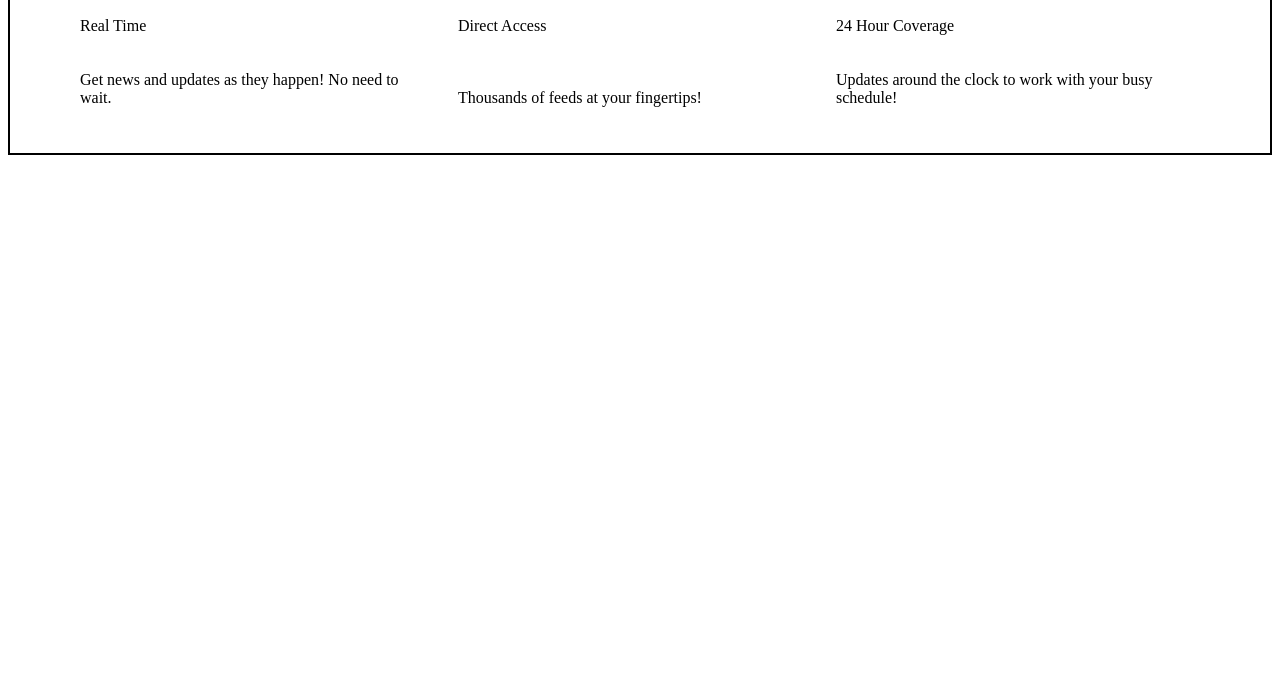
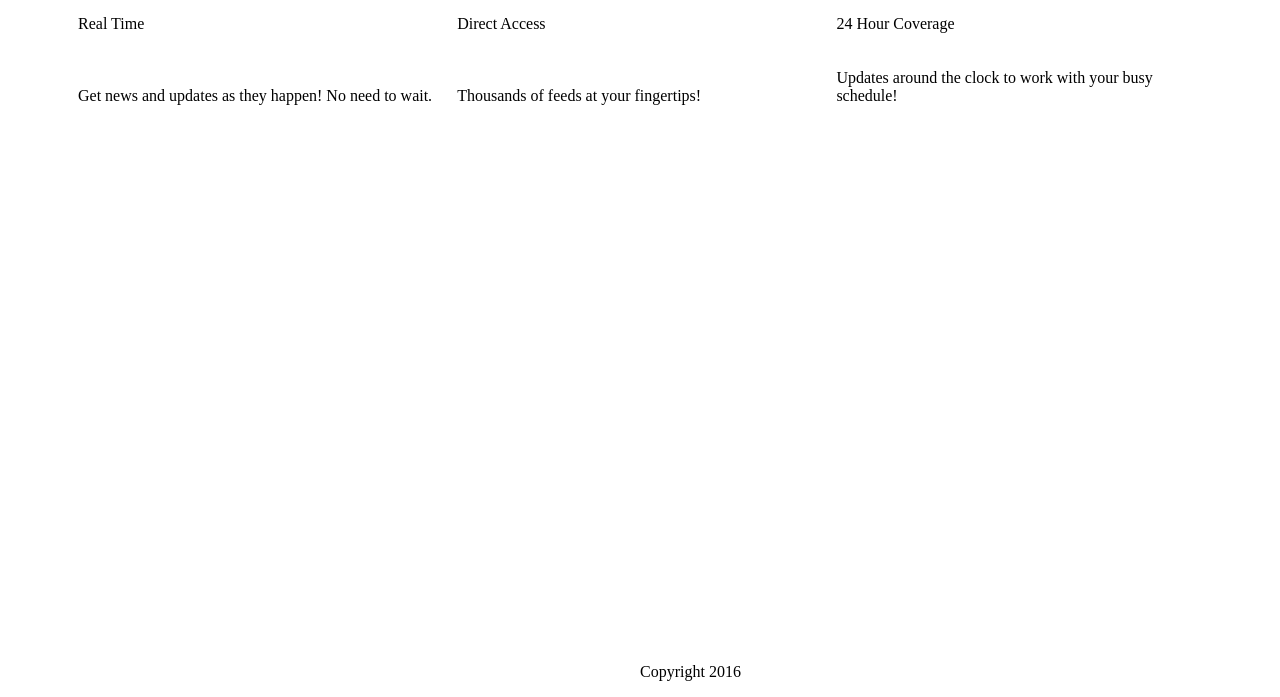
Before and after one commit to juliocj360/Project-One, a plain HTML site: page index.html in a window 1280 px wide. Shown: the part 103-800 px from the top of the page. Drawn offline with Linux system fonts and the light colour scheme.

Commit message:
Added copyright notice. #7

```diff
--- a/default.css
+++ b/default.css
@@ -1,5 +1,4 @@
 body {
-  border: 2px solid black;
   padding: 20px;
 }
 
@@ -8,3 +7,8 @@ li {
   width: 30%;
   margin: 10px;
 }
+.copyright {
+  position: absolute;
+  bottom: 0px;
+  left: 50%;
+}
--- a/index.html
+++ b/index.html
@@ -21,5 +21,6 @@
       <li>Updates around the clock to work with your busy schedule!</li>
     </ul>
     </div>
+    <p class="copyright">Copyright 2016</p>
   </body>
 </html>
```
